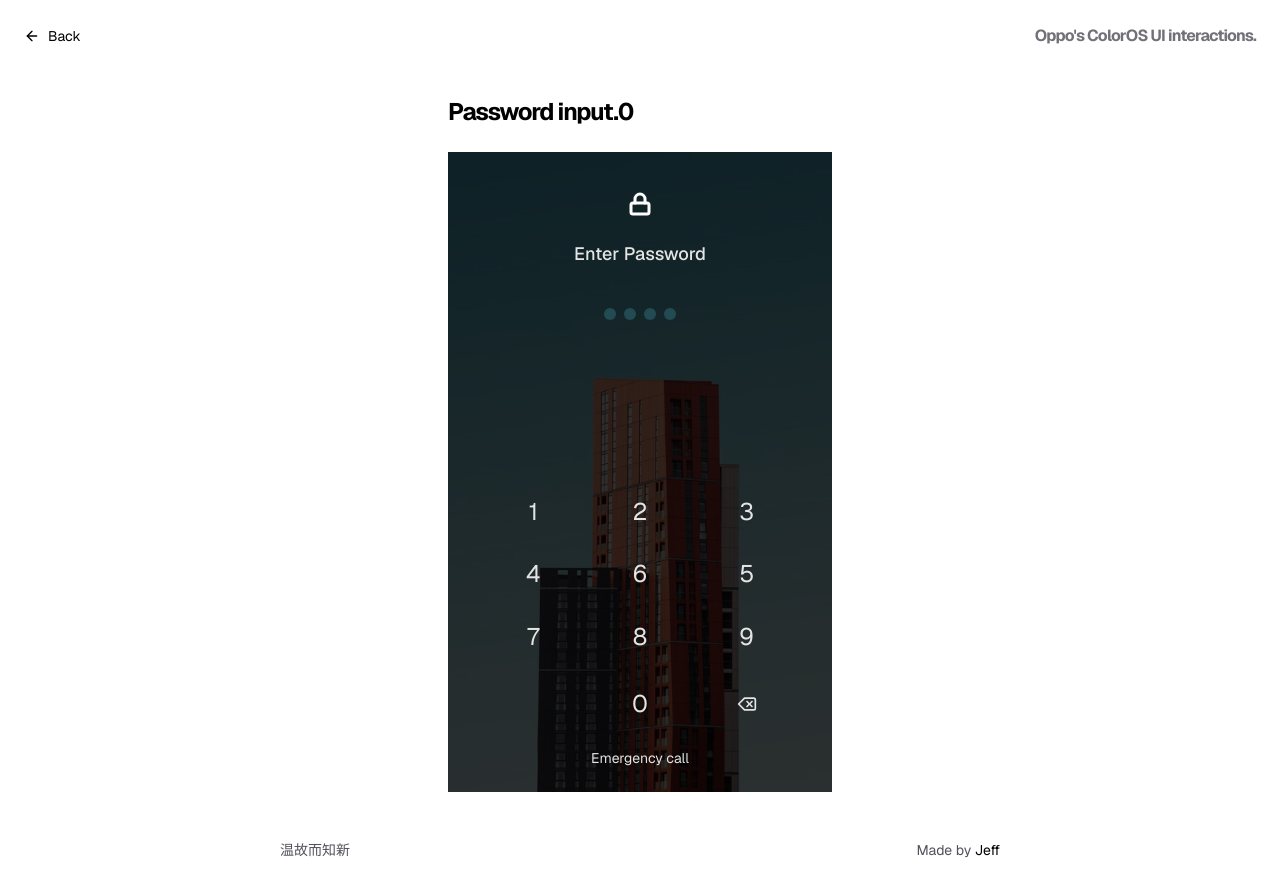
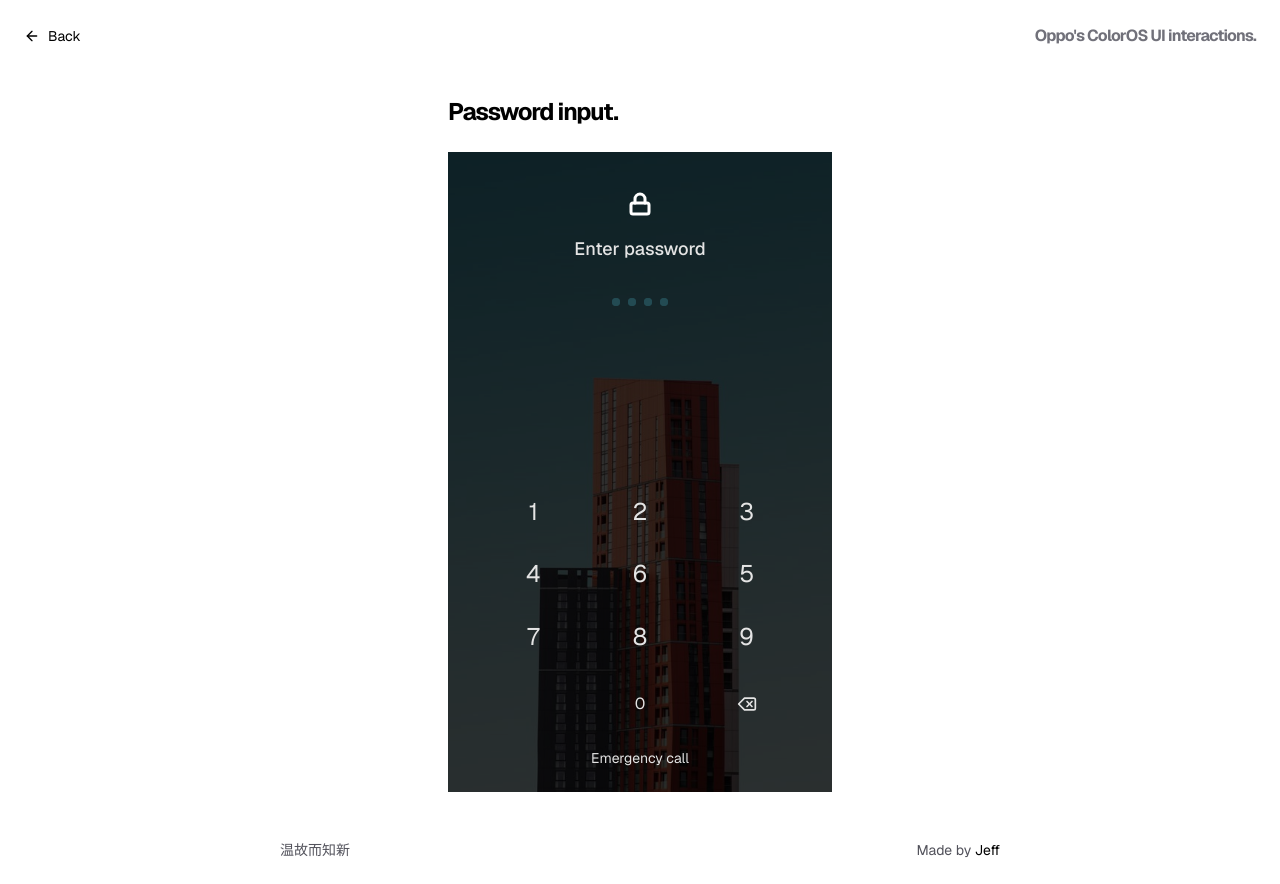
Before and after one commit to Jeff-Maina/lab, a Next.js app: page /projects/coloros_ui_interactions in a window 1280 px wide. Built offline with nearby package versions, Linux system fonts and the light colour scheme.

Commit message:
finish project

```diff
--- a/src/app/projects/coloros_ui_interactions/components/ErrorInput.tsx
+++ b/src/app/projects/coloros_ui_interactions/components/ErrorInput.tsx
@@ -1,24 +1,96 @@
 "use client";
 
-import { useAnimate } from "framer-motion";
+import { motion, useAnimate } from "framer-motion";
 import { Delete, Lock } from "lucide-react";
 import { FC, useState } from "react";
 
 const numbers = [1, 2, 3, 4, 6, 5, 7, 8, 9];
+const pin = [0, 0, 0, 0];
 
 interface ButtonProps {
+  onClick: (e: React.MouseEvent<HTMLButtonElement>) => void;
   children: JSX.Element;
-  updateActiveIndex?: (index: number) => void;
-  activeIndex: number;
-  isDelete: boolean;
 }
 
-const Button: FC<ButtonProps> = ({
-  children,
-  updateActiveIndex,
-  activeIndex,
-  isDelete,
-}) => {
+interface InputProps {
+  isPasswordCorrect: boolean;
+  activeIndex: number;
+}
+
+const CharButton: FC<ButtonProps> = ({ onClick, children }) => {
+  return (
+    <button
+      onClick={(e) => {
+        onClick(e);
+      }}
+      className="grid place-items-center w-10 aspect-square rounded-full relative isolate select-none"
+    >
+      {children}
+    </button>
+  );
+};
+
+const PinInput: FC<InputProps> = ({ isPasswordCorrect, activeIndex }) => {
+  return (
+    <motion.div
+      initial={{
+        x: 0,
+      }}
+      animate={{
+        x: isPasswordCorrect ? 0 : [15, -15, 5, -5, 0],
+      }}
+      transition={{
+        duration: 0.6,
+      }}
+      className="flex items-center gap-2 mt-4"
+    >
+      {pin.map((_, index) => {
+        const isThird = index === 2;
+        const isFourth = index === 3;
+        return (
+          <div
+            key={index}
+            style={{
+              backgroundColor: "#234b53",
+            }}
+            className="size-2 rounded-full relative grid place-items-center"
+          >
+            <motion.div
+              initial={{
+                y: 0,
+                opacity: 1,
+              }}
+              animate={{
+                y: isPasswordCorrect ? 0 : 50,
+                opacity: isPasswordCorrect ? 1 : 0,
+              }}
+              transition={{
+                duration: isPasswordCorrect ? 0 : 0.6,
+                delay: isThird ? 0.3 : isFourth ? 0.2 : 0.1 * index,
+              }}
+              style={{
+                backgroundColor: index < activeIndex ? "#fff" : "#234b53",
+              }}
+              className="w-full h-full rounded-full bg-white "
+            ></motion.div>
+          </div>
+        );
+      })}
+    </motion.div>
+  );
+};
+
+const ErrorInput = () => {
+  const [activeIndex, setActiveIndex] = useState(0);
+  const updateActiveIndex = (index: number) => setActiveIndex(index);
+  const [isPasswordCorrect, setPasswordCorrect] = useState(true);
+  const [isAnimationOn, setAnimationOn] = useState(false);
+
+  const promptText = isPasswordCorrect
+    ? "Enter password"
+    : "Incorrect password.Try again.";
+
+  // button animation;
   const [scope, animate] = useAnimate();
 
   const bubbleClass =
@@ -31,56 +103,55 @@ const Button: FC<ButtonProps> = ({
         opacity: 0,
         height: 100,
         width: 100,
-        // scale: 5,
       },
-      {
-        duration: 0.4,
-      }
+      { duration: 0.4 }
     );
   };
 
-  const clickButton = (e: React.MouseEvent<HTMLButtonElement>) => {
+  const animateClick = (e: React.MouseEvent<HTMLButtonElement>) => {
     const bubble = document.createElement("div");
     bubble.className = bubbleClass;
     const el = e.currentTarget as HTMLElement;
     el.appendChild(bubble);
     animateBubbleClick(bubble);
-
-    if (updateActiveIndex && !isDelete) {
-      const newIndex = activeIndex < 4 ? activeIndex + 1 : activeIndex;
-      updateActiveIndex(newIndex);
-    }
-    if (isDelete === true) {
-      const newIndex = activeIndex > 0 ? activeIndex - 1 : activeIndex;
-      if (updateActiveIndex) {
-        updateActiveIndex(newIndex);
-        console.log(newIndex);
-      }
-    }
     setTimeout(() => {
       bubble.remove();
     }, 310);
   };
-  return (
-    <button
-      onClick={(e) => clickButton(e)}
-      className="grid place-items-center w-10 aspect-square rounded-full relative isolate"
-    >
-      {children}
-    </button>
-  );
-};
 
-const ErrorInput = () => {
-  const [pin, setPin] = useState([0, 0, 0, 0]);
-  const [activeIndex, setActiveIndex] = useState(0);
-  const updateActiveIndex = (index: number) => setActiveIndex(index);
+  const clickButton = (e: React.MouseEvent<HTMLButtonElement>) => {
+    if (isAnimationOn) return;
+
+    animateClick(e);
+
+    if (isPasswordCorrect === false) {
+      setPasswordCorrect(true);
+      updateActiveIndex(1);
+      return;
+    }
+
+    const newIndex = activeIndex < 4 ? activeIndex + 1 : activeIndex;
+    updateActiveIndex(newIndex);
+
+    if (activeIndex === 3) {
+      setPasswordCorrect(false);
+      setAnimationOn(true);
+      setTimeout(() => {
+        setAnimationOn(false);
+      }, 600);
+    }
+  };
+
+  // deleting a character;
+  const deleteChar = (e: React.MouseEvent<HTMLButtonElement>) => {
+    animateClick(e);
+    const newIndex = activeIndex > 0 ? activeIndex - 1 : activeIndex;
+    updateActiveIndex(newIndex);
+  };
 
   return (
     <div className="w-full max-w-sm">
-      <p className="text-2xl font-bold tracking-tighter">
-        Password input.{activeIndex}
-      </p>
+      <p className="text-2xl font-bold tracking-tighter">Password input.</p>
       <br />
       <div className="w-full max-w-sm  h-[40rem] isolate relative">
         <img
@@ -92,20 +163,13 @@ const ErrorInput = () => {
         <div className="w-full h-full bg-black/80 flex flex-col items-center p-10 justify-between pb-6">
           <div className="flex flex-col gap-6 items-center">
             <Lock stroke="#fff" fill="transparent" strokeWidth={3} />
-            <p className="text-[#e4e4e4] font-medium text-lg">Enter Password</p>
-            <div className="flex items-center gap-2 mt-4">
-              {pin.map((_, index) => {
-                return (
-                  <div
-                    key={index}
-                    style={{
-                      backgroundColor: index < activeIndex ? "#fff" : "000",
-                    }}
-                    className="size-3 rounded-full bg-[#234b53]"
-                  ></div>
-                );
-              })}
-            </div>
+            <p className="text-[#e4e4e4] font-medium text-lg w-full text-center leading-none">
+              {promptText}
+            </p>
+            <PinInput
+              isPasswordCorrect={isPasswordCorrect}
+              activeIndex={activeIndex}
+            />
           </div>
           <div className="w-full flex flex-col gap-6 text-[#e4e4e4]">
             <div className="w-full">
@@ -116,13 +180,9 @@ const ErrorInput = () => {
                       key={index}
                       className="text-2xl grid place-items-center"
                     >
-                      <Button
-                        isDelete={false}
-                        activeIndex={activeIndex}
-                        updateActiveIndex={updateActiveIndex}
-                      >
+                      <CharButton onClick={clickButton}>
                         <span>{number}</span>
-                      </Button>
+                      </CharButton>
                     </div>
                   );
                 })}
@@ -130,18 +190,14 @@ const ErrorInput = () => {
               <div className="grid grid-cols-3 mt-6 gap-4">
                 <div></div>
                 <div className="w-full flex justify-center">
-                  <Button
-                    isDelete={false}
-                    activeIndex={activeIndex}
-                    updateActiveIndex={updateActiveIndex}
-                  >
-                    <span className="text-2xl">0</span>
-                  </Button>
+                  <CharButton onClick={clickButton}>
+                    <span>0</span>
+                  </CharButton>
                 </div>
                 <div className="w-full flex justify-center">
-                  <Button activeIndex={activeIndex} isDelete={true}>
+                  <CharButton onClick={deleteChar}>
                     <Delete size={20} />
-                  </Button>
+                  </CharButton>
                 </div>
               </div>
             </div>
```
